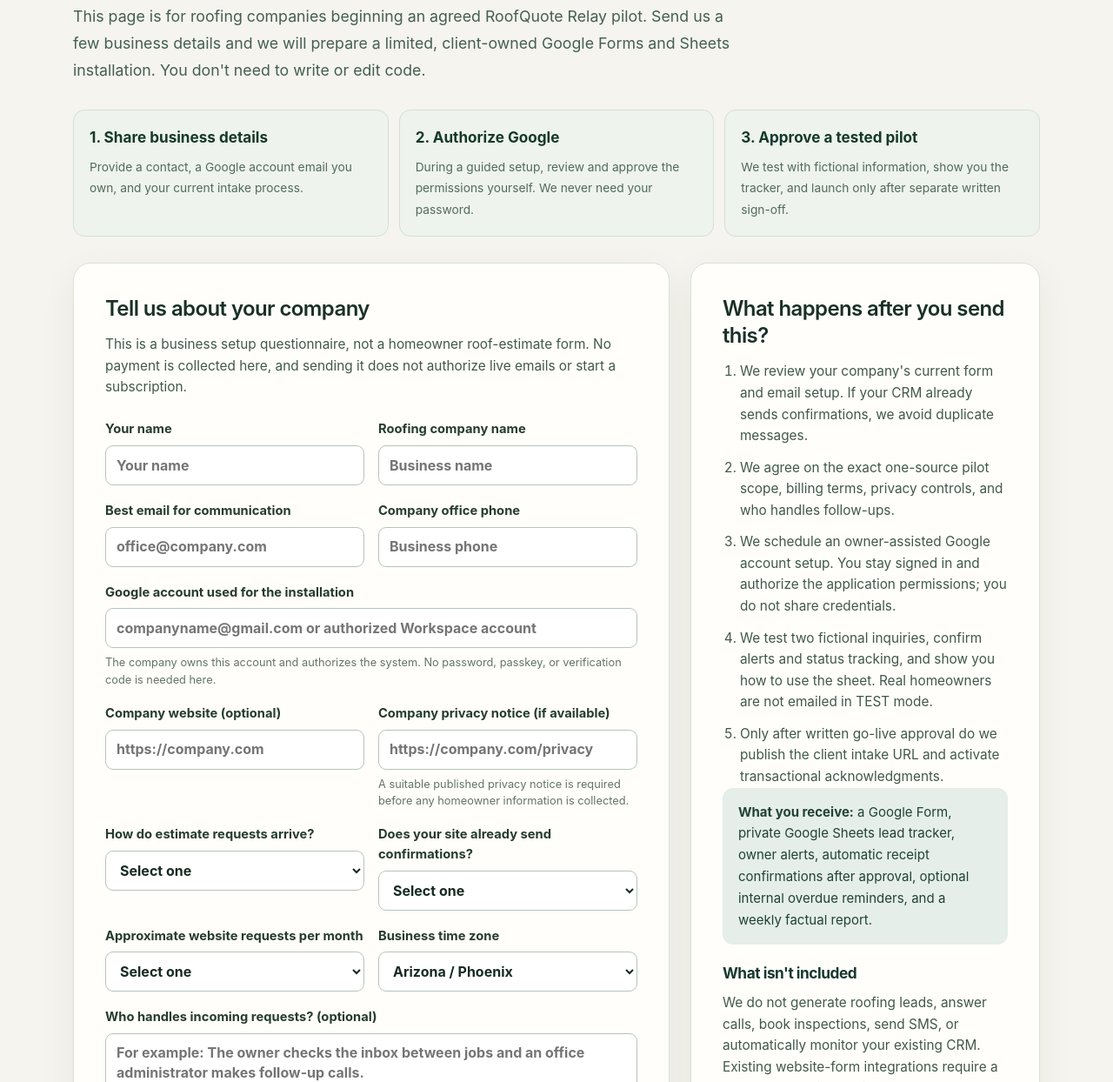
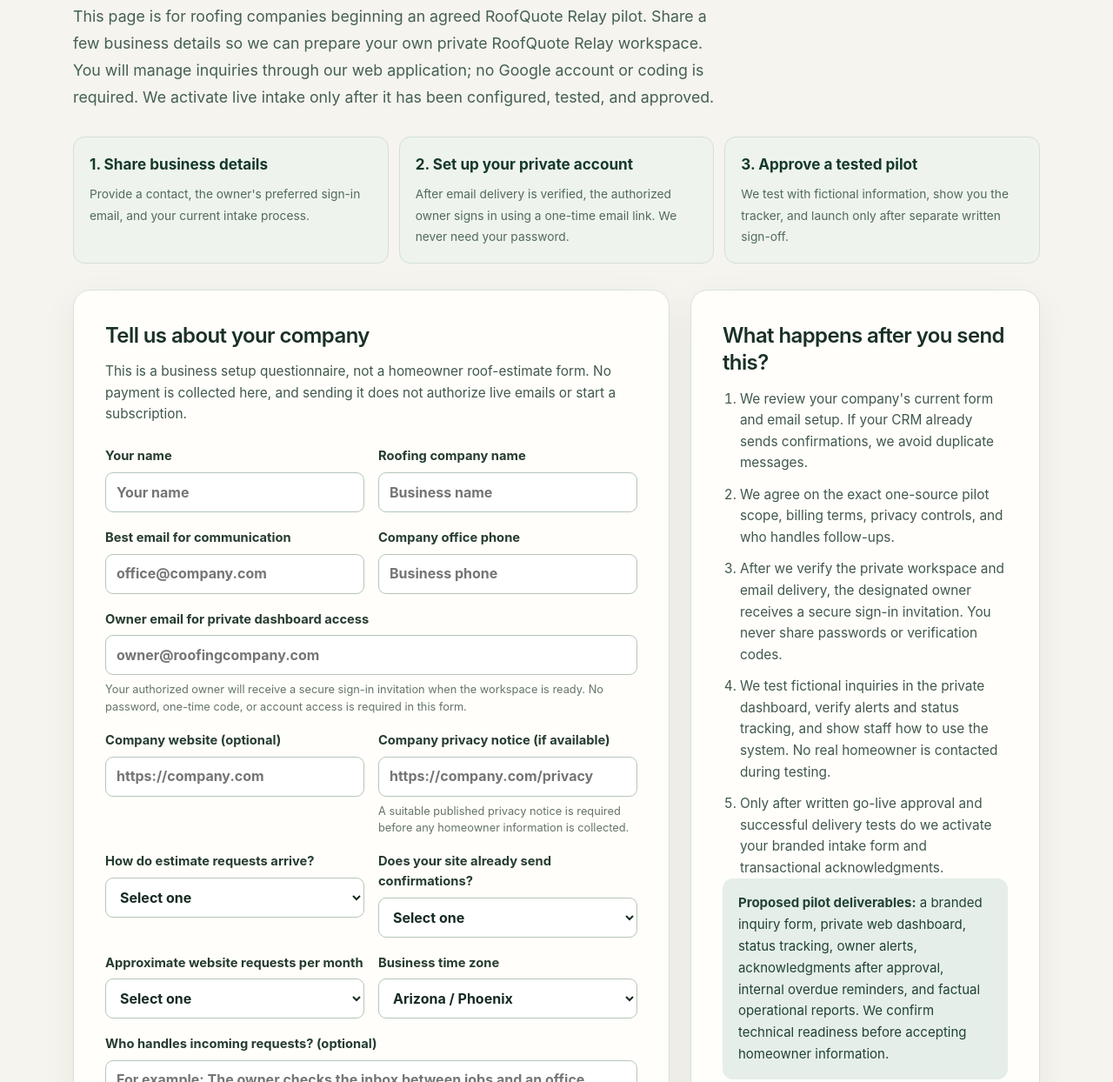
Before and after one commit to orpheonmaris/RoofQuote-Relay, a plain HTML site: page public/pilot-start.html in a window 1280 px wide. Shown: the part 345-1589 px from the top of the page at 87% size. Drawn offline with Linux system fonts and the light colour scheme.

Commit message:
Align customer onboarding copy with native RoofQuote Relay platform

```diff
--- a/public/pilot-start.html
+++ b/public/pilot-start.html
@@ -24,10 +24,10 @@
 <main class="onboarding-wrap" id="main">
 <div class="onboarding-kicker">RoofQuote Relay / roofing-company setup</div>
 <h1 class="onboarding-title">We'll handle the setup. You keep control.</h1>
-<p class="onboarding-lead">This page is for roofing companies beginning an agreed RoofQuote Relay pilot. Send us a few business details and we will prepare a limited, client-owned Google Forms and Sheets installation. You don't need to write or edit code.</p>
+<p class="onboarding-lead">This page is for roofing companies beginning an agreed RoofQuote Relay pilot. Share a few business details so we can prepare your own private RoofQuote Relay workspace. You will manage inquiries through our web application; no Google account or coding is required. We activate live intake only after it has been configured, tested, and approved.</p>
 <div class="onboarding-steps" aria-label="Client onboarding stages">
-<div class="onboarding-step"><strong>1. Share business details</strong><span>Provide a contact, a Google account email you own, and your current intake process.</span></div>
-<div class="onboarding-step"><strong>2. Authorize Google</strong><span>During a guided setup, review and approve the permissions yourself. We never need your password.</span></div>
+<div class="onboarding-step"><strong>1. Share business details</strong><span>Provide a contact, the owner's preferred sign-in email, and your current intake process.</span></div>
+<div class="onboarding-step"><strong>2. Set up your private account</strong><span>After email delivery is verified, the authorized owner signs in using a one-time email link. We never need your password.</span></div>
 <div class="onboarding-step"><strong>3. Approve a tested pilot</strong><span>We test with fictional information, show you the tracker, and launch only after separate written sign-off.</span></div>
 </div>
 <div class="onboarding-grid">
@@ -49,9 +49,9 @@
 <label for="pilot-phone">Company office phone
 <input id="pilot-phone" type="tel" name="phone" required autocomplete="tel" maxlength="45" placeholder="Business phone">
 </label>
-<label class="full" for="pilot-google-email">Google account used for the installation
-<input id="pilot-google-email" type="email" name="google_account_email" required maxlength="254" placeholder="companyname@gmail.com or authorized Workspace account">
-<span class="hint">The company owns this account and authorizes the system. No password, passkey, or verification code is needed here.</span>
+<label class="full" for="pilot-owner-email">Owner email for private dashboard access
+<input id="pilot-owner-email" type="email" name="owner_login_email" required maxlength="254" placeholder="owner@roofingcompany.com">
+<span class="hint">Your authorized owner will receive a secure sign-in invitation when the workspace is ready. No password, one-time code, or account access is required in this form.</span>
 </label>
 <label for="pilot-website">Company website (optional)
 <input id="pilot-website" type="url" name="company_website" autocomplete="url" maxlength="500" placeholder="https://company.com">
@@ -117,14 +117,14 @@
 <ol>
 <li>We review your company's current form and email setup. If your CRM already sends confirmations, we avoid duplicate messages.</li>
 <li>We agree on the exact one-source pilot scope, billing terms, privacy controls, and who handles follow-ups.</li>
-<li>We schedule an owner-assisted Google account setup. You stay signed in and authorize the application permissions; you do not share credentials.</li>
-<li>We test two fictional inquiries, confirm alerts and status tracking, and show you how to use the sheet. Real homeowners are not emailed in TEST mode.</li>
-<li>Only after written go-live approval do we publish the client intake URL and activate transactional acknowledgments.</li>
+<li>After we verify the private workspace and email delivery, the designated owner receives a secure sign-in invitation. You never share passwords or verification codes.</li>
+<li>We test fictional inquiries in the private dashboard, verify alerts and status tracking, and show staff how to use the system. No real homeowner is contacted during testing.</li>
+<li>Only after written go-live approval and successful delivery tests do we activate your branded intake form and transactional acknowledgments.</li>
 </ol>
-<div class="onboarding-callout"><strong>What you receive:</strong> a Google Form, private Google Sheets lead tracker, owner alerts, automatic receipt confirmations after approval, optional internal overdue reminders, and a weekly factual report.</div>
+<div class="onboarding-callout"><strong>Proposed pilot deliverables:</strong> a branded inquiry form, private web dashboard, status tracking, owner alerts, acknowledgments after approval, internal overdue reminders, and factual operational reports. We confirm technical readiness before accepting homeowner information.</div>
 <h3>What isn't included</h3>
 <p>We do not generate roofing leads, answer calls, book inspections, send SMS, or automatically monitor your existing CRM. Existing website-form integrations require a separate technical review.</p>
-<div class="onboarding-warning"><strong>Account protection:</strong> We will never ask you for your Google password, one-time verification code, private keys, or administrator login. If someone does, stop and contact us directly.</div>
+<div class="onboarding-warning"><strong>Account protection:</strong> We will never ask you for passwords, sign-in codes or links, private keys, or administrator credentials. If someone does, stop and contact us directly.</div>
 <p><a class="onboarding-link" href="mailto:roofquoterelay@outlook.com">Questions? Email roofquoterelay@outlook.com</a></p>
 </aside>
 </div>
```
